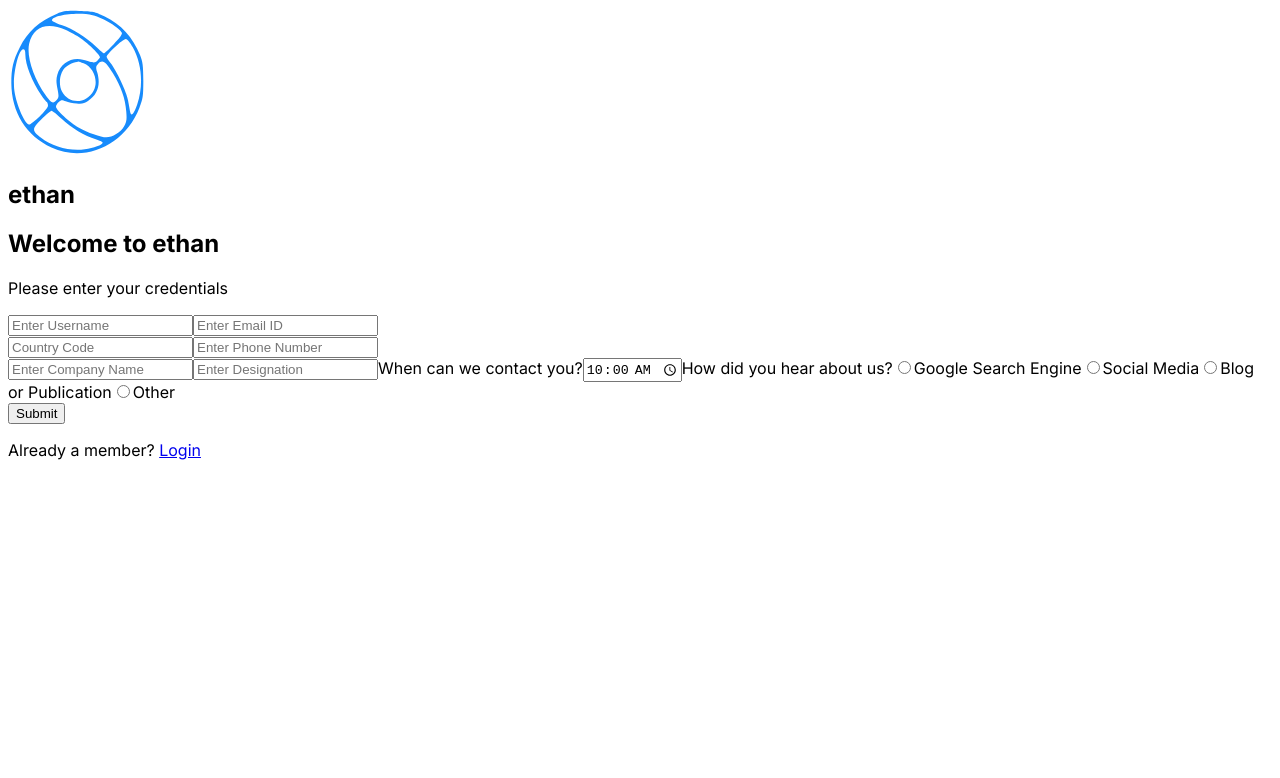
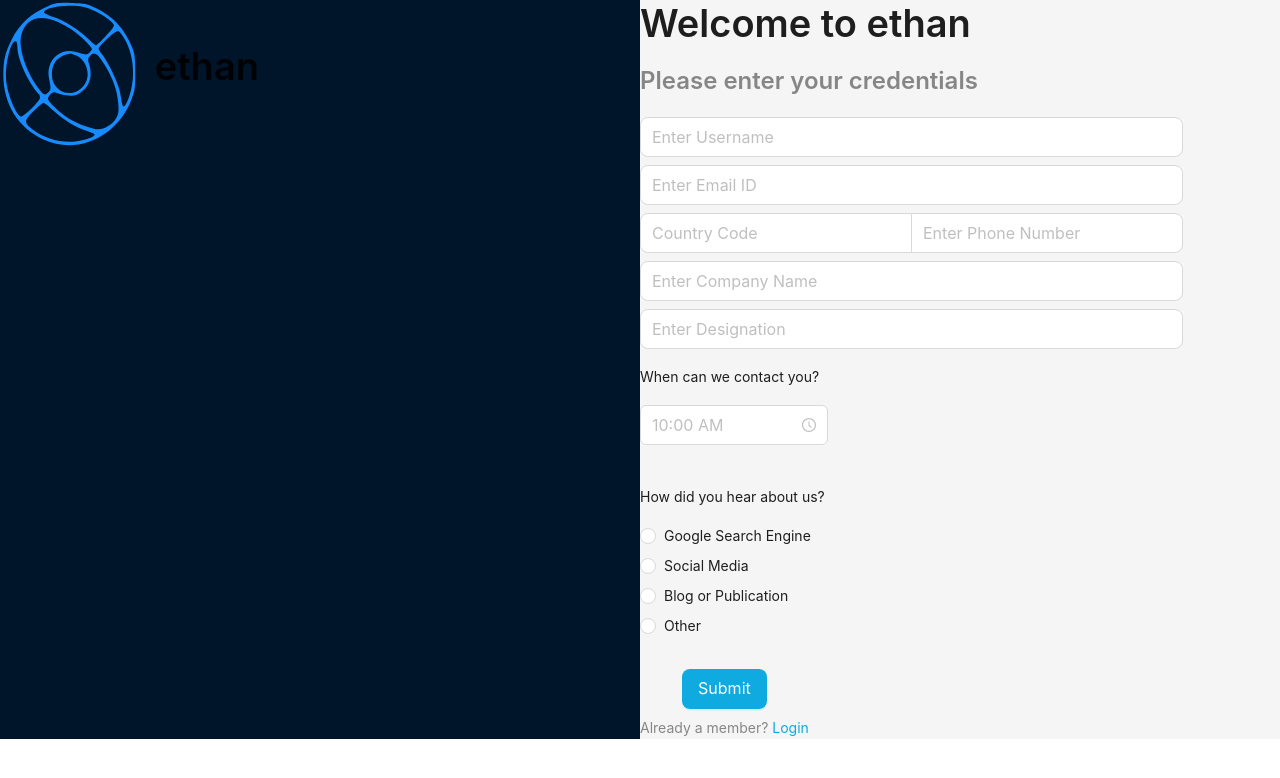
Before and after one commit to Aman-ethan/try, a Next.js app: page /signup in a window 1280 px wide. Shown: the top 778 px of the page. Built offline with nearby package versions, Linux system fonts and the light colour scheme.

Commit message:
chore: change all to ant design

```diff
--- a/package.json
+++ b/package.json
@@ -18,6 +18,7 @@
     "@types/react-dom": "18.2.4",
     "antd": "^5.5.1",
     "autoprefixer": "10.4.14",
+    "clsx": "^1.2.1",
     "eslint": "8.41.0",
     "eslint-config-next": "13.4.4",
     "js-cookie": "^3.0.5",
@@ -26,7 +27,6 @@
     "postcss": "8.4.24",
     "react": "18.2.0",
     "react-dom": "18.2.0",
-    "react-hook-form": "^7.44.2",
     "swr": "^2.1.5",
     "tailwindcss": "3.3.2",
     "typescript": "5.0.4"
--- a/src/app/(auth)/layout.tsx
+++ b/src/app/(auth)/layout.tsx
@@ -1,13 +1,11 @@
+"use client";
+
+import Logo from "@/components/Auth/Logo";
+import theme from "@/config/theme";
+import { ConfigProvider, Layout, Space, Typography } from "antd";
+
+import "antd/dist/reset.css";
 import "tailwindcss/tailwind.css";
-import { Inter } from "next/font/google";
-import Logo from "@/components/Auth/Logo";
-
-const inter = Inter({ subsets: ["latin"] });
-
-export const metadata = {
-  title: "Create Next App",
-  description: "Generated by create next app",
-};
 
 export default function RootLayout({
   children,
@@ -16,21 +14,32 @@ export default function RootLayout({
 }) {
   return (
     <html lang="en">
-      <body className={inter.className}>
-        <main className="flex min-h-screen antialiased text-base">
-          <aside className="flex flex-1 items-center justify-center bg-[#2b364e] bg-[url(/AuthCircles.svg)] bg-cover gap-x-8">
-            <Logo />
-            <h1 className="text-white text-7xl font-light">ethan</h1>
-          </aside>
-          <section className="flex flex-col flex-1 justify-center">
-            <div className="w-3/4 mx-auto space-y-2 px-8">
-              <h2 className="text-4xl text-auth-blue-dark">
-                Welcome to <span className="text-[#2b364e]">ethan</span>
-              </h2>
+      <body className="antialiased">
+        <ConfigProvider theme={theme}>
+          <Layout className="h-full">
+            <Layout.Sider
+              width="50%"
+              className="bg-[#2b364e] bg-[url(/AuthCircles.svg)] bg-cover"
+            >
+              <Space
+                direction="horizontal"
+                size="middle"
+                className="h-full flex items-center justify-center"
+              >
+                <Logo />
+                <Typography.Title className="text-white font-normal">
+                  ethan
+                </Typography.Title>
+              </Space>
+            </Layout.Sider>
+            <Layout.Content className="h-full flex flex-col justify-center px-8 max-w-xl mx-auto">
+              <Typography.Title className="font-normal">
+                Welcome to <span className="text-auth-blue-dark">ethan</span>
+              </Typography.Title>
               {children}
-            </div>
-          </section>
-        </main>
+            </Layout.Content>
+          </Layout>
+        </ConfigProvider>
       </body>
     </html>
   );
--- a/src/app/(auth)/signup/page.tsx
+++ b/src/app/(auth)/signup/page.tsx
@@ -2,11 +2,18 @@
 
 import useSWRMutation from "swr/mutation";
 import { useRouter } from "next/navigation";
-import { useForm } from "react-hook-form";
-import { message } from "antd";
-import Input from "@/components/Auth/Input";
-import Button from "@/components/Auth/Button";
+import {
+  Button,
+  Form,
+  Input,
+  Radio,
+  Space,
+  TimePicker,
+  Typography,
+  message,
+} from "antd";
 import Link from "next/link";
+import SubHeading from "@/components/Auth/SubHeading";
 
 interface ISignupResponse {
   id: string;
@@ -20,20 +27,20 @@ interface ISignupArgs {
   media: string;
   company: string;
   designation: string;
-  time: string;
+  time: Date;
   source: string;
 }
 
 async function signup(key: string, { arg }: Readonly<{ arg: ISignupArgs }>) {
-  const { phoneNumber, countryCode, source, media, ...rest } = arg;
+  const { phoneNumber, source, media, time, ...rest } = arg;
   const res = await fetch(
     process.env.NEXT_PUBLIC_AUTH_SERVER_URL +
       key +
       new URLSearchParams({
         ...rest,
         phone_number: phoneNumber,
-        code: countryCode,
         media: media === "Other" ? source : media,
+        time: time.toISOString(),
       })
   );
   if (!res.ok) {
@@ -52,9 +59,9 @@ const REFERRAL_SOURCE = [
 
 export default function SignupPage() {
   const router = useRouter();
-  const { register, handleSubmit, reset, watch } = useForm<ISignupArgs>();
-  const media = watch("media");
-
+  const [form] = Form.useForm<ISignupArgs>();
+  const media = Form.useWatch("media", form);
+  console.log(media);
   const { trigger, isMutating } = useSWRMutation<
     ISignupResponse | void,
     Error,
@@ -63,7 +70,7 @@ export default function SignupPage() {
   >("/api/contact_us/?", signup, {
     onSuccess(data) {
       if (data?.id) {
-        reset();
+        form.resetFields();
         message.success("Thank you! Your data is recorded.");
         fetch(`/api/send_email/?contact_id=${data.id}`);
         router.push("/login");
@@ -72,100 +79,83 @@ export default function SignupPage() {
   });
 
   return (
-    <form
-      onSubmit={handleSubmit((data) => trigger(data))}
-      className="flex flex-col space-y-6"
+    <Form
+      layout="vertical"
+      form={form}
+      onFinish={(data) => trigger(data)}
+      disabled={isMutating}
+      size="large"
+      labelCol={{ className: "font-medium -my-2" }}
     >
-      <p className="text-[#727272] text-2xl">Please enter your credentials</p>
-      <div className="space-y-4 w-full">
-        <Input
-          type="text"
-          placeholder="Enter Username"
-          disabled={isMutating}
-          {...register("username")}
-        />
-        <Input
-          type="email"
-          placeholder="Enter Email ID"
-          disabled={isMutating}
-          {...register("email")}
-        />
-        <div className="flex gap-x-4">
-          <Input
-            placeholder="Country Code"
-            type="number"
-            className="w-1/2"
-            disabled={isMutating}
-            {...register("countryCode")}
+      <Space direction="vertical" size="small">
+        <SubHeading />
+        <Form.Item noStyle label="Enter Username" name="username">
+          <Input type="text" placeholder="Enter Username" />
+        </Form.Item>
+        <Form.Item noStyle label="Enter Email ID" name="email">
+          <Input type="email" placeholder="Enter Email ID" />
+        </Form.Item>
+        <Space.Compact block>
+          <Form.Item noStyle label="Country Code" name="code">
+            <Input type="tel" placeholder="Country Code" className="w-3/5" />
+          </Form.Item>
+          <Form.Item noStyle label="Phone Number" name="phoneNumber">
+            <Input type="tel" placeholder="Enter Phone Number" />
+          </Form.Item>
+        </Space.Compact>
+        <Form.Item noStyle label="Enter Company Name" name="company">
+          <Input type="text" placeholder="Enter Company Name" />
+        </Form.Item>
+        <Form.Item noStyle label="Enter Designation" name="designation">
+          <Input type="text" placeholder="Enter Designation" />
+        </Form.Item>
+        <Form.Item label="When can we contact you?" name="time" htmlFor="time">
+          <TimePicker
+            id="time"
+            format="HH:mm A"
+            className="w-full"
+            placeholder="10:00 AM"
+            use12Hours
           />
-          <Input
-            placeholder="Enter Phone Number"
-            type="tel"
-            disabled={isMutating}
-            {...register("phoneNumber")}
-          />
-        </div>
-        <Input
-          type="text"
-          placeholder="Enter Company Name"
-          disabled={isMutating}
-          {...register("company")}
-        />
-        <Input
-          type="text"
-          placeholder="Enter Designation"
-          disabled={isMutating}
-          {...register("designation")}
-        />
-        <label htmlFor="time" className="block">
-          <span className="font-medium">When can we contact you?</span>
-          <Input
-            id="time"
-            defaultValue="10:00"
-            type="time"
-            disabled={isMutating}
-            {...register("time")}
-          />
-        </label>
-        <label htmlFor="media" className="block">
-          <span className="font-medium">How did you hear about us?</span>
-          {REFERRAL_SOURCE.map((source) => (
-            <label
-              key={source}
-              htmlFor={source.toLowerCase().replace(" ", "_")}
-              className="flex items-center gap-x-2"
-            >
-              <input
-                type="radio"
-                id={source.toLowerCase().replace(" ", "_")}
-                value={source}
-                disabled={isMutating}
-                {...register("media")}
-              />
-              {source}
-            </label>
-          ))}
-        </label>
+        </Form.Item>
+        <Form.Item
+          label="How did you hear about us?"
+          htmlFor="media"
+          name="media"
+          className="-mt-6 -mb-0.5"
+        >
+          <Radio.Group id="media">
+            <Space direction="vertical">
+              {REFERRAL_SOURCE.map((source) => (
+                <Radio key={source} value={source}>
+                  {source}
+                </Radio>
+              ))}
+            </Space>
+          </Radio.Group>
+        </Form.Item>
         {media === "Other" && (
-          <Input
-            type="text"
-            placeholder="State Here"
-            disabled={isMutating}
-            {...register("source")}
-          />
+          <Form.Item noStyle label="State Here" name="source">
+            <Input type="text" placeholder="State Here" />
+          </Form.Item>
         )}
-      </div>
-      <div className="mx-auto space-y-2">
-        <Button type="submit" disabled={isMutating}>
-          Submit
-        </Button>
-        <p className="text-sm text-auth-mute">
-          Already a member?{" "}
-          <Link href="/login" className="text-auth-blue hover:underline">
-            Login
-          </Link>
-        </p>
-      </div>
-    </form>
+        <Space direction="vertical" align="center" className="w-full pt-10">
+          <Button
+            htmlType="submit"
+            type="primary"
+            className="px-12"
+            loading={isMutating}
+          >
+            Submit
+          </Button>
+          <Typography.Text type="secondary">
+            Already a member?{" "}
+            <Link href="/login" className="hover:underline">
+              Login
+            </Link>
+          </Typography.Text>
+        </Space>
+      </Space>
+    </Form>
   );
 }
--- a/src/components/Auth/Button.tsx
+++ b/src/components/Auth/Button.tsx
@@ -1,6 +1,7 @@
 "use client";
 
 import { ButtonHTMLAttributes } from "react";
+import clsx from "clsx";
 
 export default function Button({
   className,
@@ -8,7 +9,10 @@ export default function Button({
 }: ButtonHTMLAttributes<HTMLButtonElement>) {
   return (
     <button
-      className={`bg-auth-blue disabled:bg-gray-300 disabled:cursor-none text-white text-xl font-semibold shadow-auth-button py-2 px-12 rounded-lg ${className}`.trim()}
+      className={clsx(
+        "bg-auth-blue disabled:bg-gray-300 disabled:cursor-none text-white text-xl font-semibold shadow-auth-button py-2 px-12 rounded-lg",
+        className
+      )}
       {...props}
     />
   );
--- a/src/components/Auth/Input.tsx
+++ b/src/components/Auth/Input.tsx
@@ -1,5 +1,6 @@
 "use client";
 
+import clsx from "clsx";
 import { InputHTMLAttributes, forwardRef } from "react";
 
 const Input = forwardRef<
@@ -9,7 +10,10 @@ const Input = forwardRef<
   return (
     <input
       ref={ref}
-      className={`block initial:w-full py-2 px-2.5 bg-[#f9f9f9] border border-[#acaaaa] rounded-lg shadow-auth-input ${className}`.trim()}
+      className={clsx(
+        "block initial:w-full py-2 px-2.5 bg-[#f9f9f9] border border-[#acaaaa] rounded-lg shadow-auth-input",
+        className
+      )}
       {...props}
     />
   );
--- /dev/null
+++ b/src/components/Auth/SubHeading.tsx
@@ -0,0 +1,9 @@
+import { Typography } from "antd";
+
+export default function SubHeading() {
+  return (
+    <Typography.Title level={3} type="secondary" className="font-normal">
+      Please enter your credentials
+    </Typography.Title>
+  );
+}
--- /dev/null
+++ b/src/config/theme.ts
@@ -0,0 +1,12 @@
+import { ThemeConfig, theme as _theme } from "antd";
+
+const theme: ThemeConfig = {
+  token: {
+    colorPrimary: "#0fabe0",
+    colorLink: "#0fabe0",
+    colorTextSecondary: "#888686",
+  },
+  algorithm: _theme.defaultAlgorithm,
+};
+
+export default theme;
--- a/tailwind.config.js
+++ b/tailwind.config.js
@@ -5,6 +5,10 @@ module.exports = {
     "./src/components/**/*.{js,ts,jsx,tsx,mdx}",
     "./src/app/**/*.{js,ts,jsx,tsx,mdx}",
   ],
+  corePlugins: {
+    preflight: false,
+  },
+  important: true,
   theme: {
     extend: {
       backgroundImage: {
@@ -17,9 +21,6 @@ module.exports = {
           light: "#7bd3ef",
           DEFAULT: "#0fabe0",
           dark: "#0f80b0",
-        },
-        "auth-mute": {
-          DEFAULT: "#888686",
         },
       },
       boxShadow: {
```
Also changed, not shown: src/app/(auth)/forgot-password/page.tsx (+8 -3 lines), src/app/(auth)/login/page.tsx (+42 -36 lines), src/app/(auth)/verify/page.tsx (+2 -6 lines), src/components/Auth/MuteText.tsx (added, +9 -0 lines), 1 other file (tests, documents, lock files or other folders).
